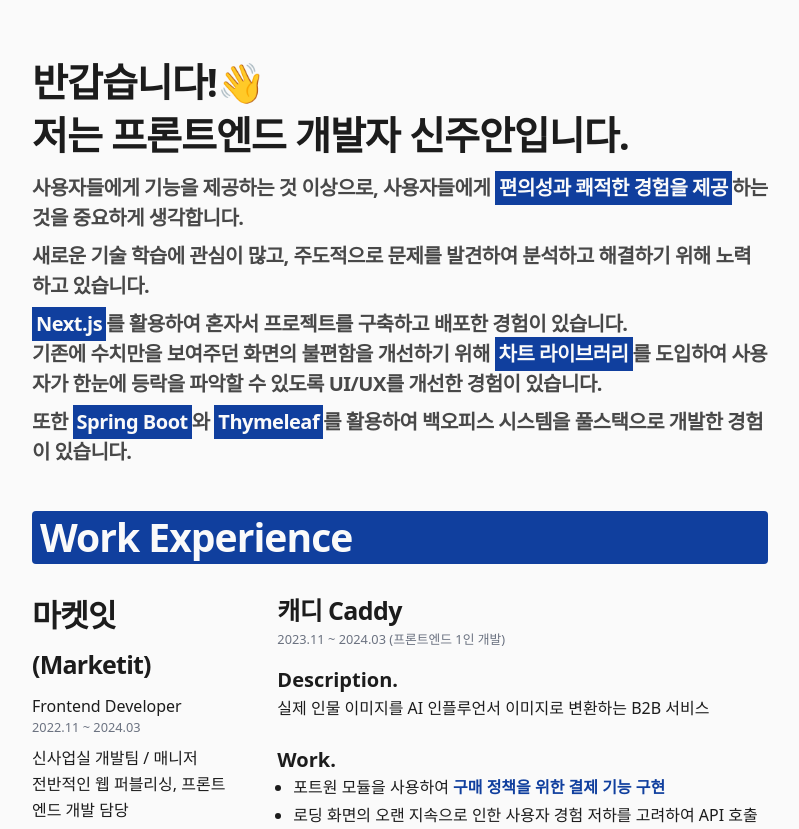
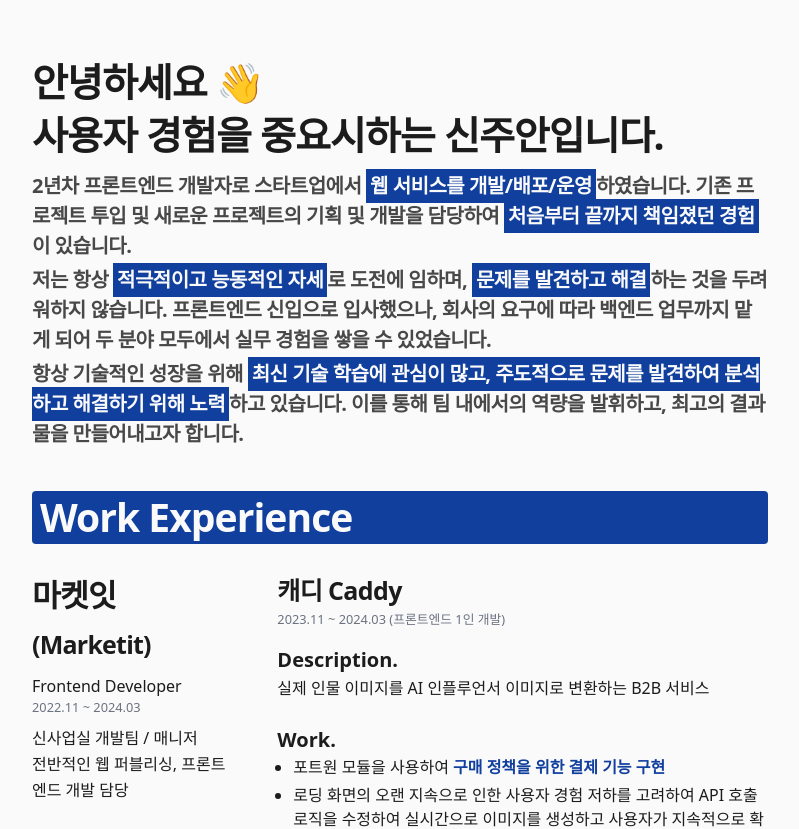
Before and after one commit to shinju4n/tech-blog, a Next.js app: page /resume in a window 1280 px wide. Shown: the top 829 px of the page, without its empty margins (240-1039 px from the left). Built offline with nearby package versions, Linux system fonts and the light colour scheme.

Commit message:
feat : [이력서] 자기소개 수정

```diff
--- a/app/(resume)/resume/page.tsx
+++ b/app/(resume)/resume/page.tsx
@@ -3,10 +3,11 @@ import Link from 'next/link';
 import { Caddy, Inflca, WantMore } from '@/components/resume/work-experience/marketit/index';
 import { SuwonUniv, TechBlog } from '@/components/resume/other-experience/index';
 import { FrontEnd, BackEnd } from '@/components/resume/skills/index';
+import Divider from '@/components/resume/Divider';
+import ResumeTitle from '@/components/resume/ResumeTitle';
 import Typography from '@/components/ui/typography';
 import Strong from '@/components/strong';
-import ResumeTitle from '@/components/resume/ResumeTitle';
-import Divider from '@/components/resume/Divider';
+
 import { GoBackIcon } from '@/components/icons';
 import { cn } from '@/lib/utils';
 import { email } from '@/lib/me';
@@ -33,31 +34,30 @@ const Resume: NextPage<ResumeProps> = ({ searchParams }) => {
           <GoBackIcon />
         </Link>
         <Typography size="h1" className="break-keep">
-          반갑습니다!👋 <br></br> 저는 프론트엔드 개발자 신주안입니다.
+          안녕하세요 👋
+          <br></br>
+          사용자 경험을 중요시하는 신주안입니다.
         </Typography>
-
-        <Typography size="h4" className="text-foreground/80 py-1">
-          사용자들에게 기능을 제공하는 것 이상으로, 사용자들에게 <Strong>편의성과 쾌적한 경험을 제공</Strong>하는 것을
-          중요하게 생각합니다.
+        <Typography size="h4" className="text-foreground/80 py-0.5">
+          2년차 프론트엔드 개발자로 스타트업에서 <Strong>웹 서비스를 개발/배포/운영</Strong>하였습니다. 기존 프로젝트
+          투입 및 새로운 프로젝트의 기획 및 개발을 담당하여 <Strong>처음부터 끝까지 책임졌던 경험</Strong>이 있습니다.
         </Typography>
-        <Typography size="h4" className="text-foreground/80 py-1">
-          새로운 기술 학습에 관심이 많고, 주도적으로 문제를 발견하여 분석하고 해결하기 위해 노력하고 있습니다.
+        <Typography size="h4" className="text-foreground/80 py-0.5">
+          저는 항상 <Strong>적극적이고 능동적인 자세</Strong>로 도전에 임하며, <Strong>문제를 발견하고 해결</Strong>하는
+          것을 두려워하지 않습니다. 프론트엔드 신입으로 입사했으나, 회사의 요구에 따라 백엔드 업무까지 맡게 되어 두 분야
+          모두에서 실무 경험을 쌓을 수 있었습니다.
         </Typography>
-        <Typography size="h4" className="text-foreground/80 py-1">
-          <Strong>Next.js</Strong>를 활용하여 혼자서 프로젝트를 구축하고 배포한 경험이 있습니다.<br></br>
-          기존에 수치만을 보여주던 화면의 불편함을 개선하기 위해 <Strong>차트 라이브러리</Strong>를 도입하여 사용자가
-          한눈에 등락을 파악할 수 있도록 UI/UX를 개선한 경험이 있습니다.<br></br>
-        </Typography>
-        <Typography size="h4" className="text-foreground/80 py-1">
-          또한 <Strong>Spring Boot</Strong>와 <Strong>Thymeleaf</Strong>를 활용하여 백오피스 시스템을 풀스택으로 개발한
-          경험이 있습니다.
+        <Typography size="h4" className="text-foreground/80 py-0.5">
+          항상 기술적인 성장을 위해{' '}
+          <Strong>최신 기술 학습에 관심이 많고, 주도적으로 문제를 발견하여 분석하고 해결하기 위해 노력</Strong>하고
+          있습니다. 이를 통해 팀 내에서의 역량을 발휘하고, 최고의 결과물을 만들어내고자 합니다.
         </Typography>
       </div>
       <div className="py-10">
         <ResumeTitle>Work Experience</ResumeTitle>
         <div className="flex flex-col xl:flex-row items-start">
-          <div className="xl:w-1/3 h-auto mb-4 xl:mb-0 xl:sticky xl:top-16 pr-10">
-            <Typography size="h2">
+          <div className="w-full xl:w-1/3 h-auto mb-4 xl:mb-0 xl:sticky xl:top-16 xl:pr-10">
+            <Typography size="h2" className="w-full">
               마켓잇 <span className="text-2xl">(Marketit)</span>
             </Typography>
             <Typography size="lead">Frontend Developer</Typography>
```
